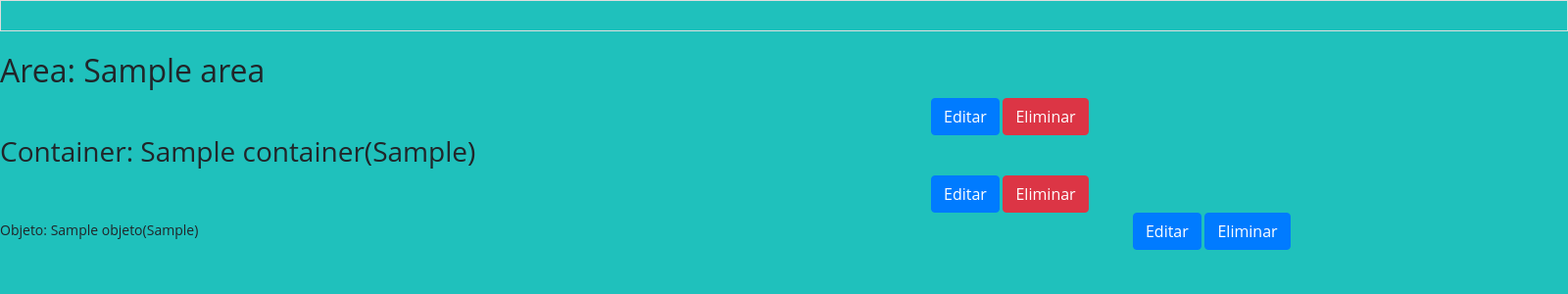
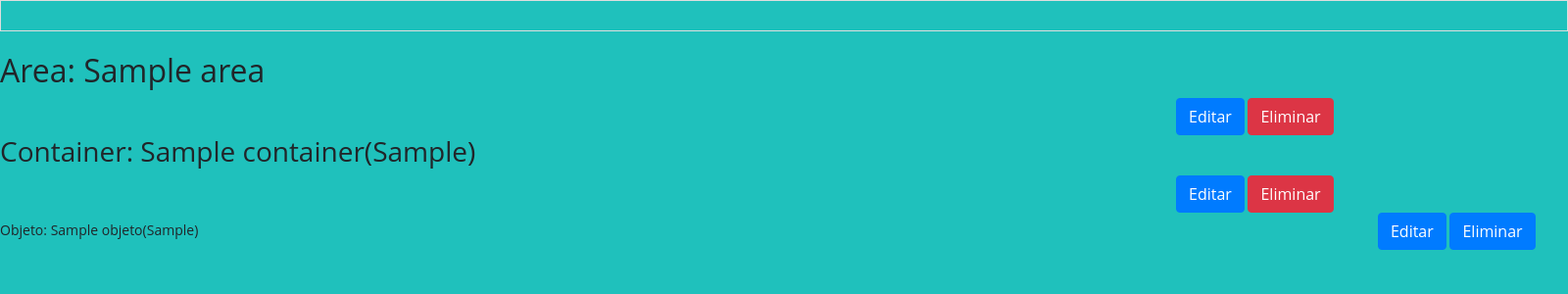
Before and after one commit to francobustos/inventory_1, a Django app: page / in a window 1600 px wide. Shown: the part 91-391 px from the top of the page at 98% size. Run offline with Django 3.2, Linux system fonts and the light colour scheme; a user stored in the database is signed in; tables that the repository leaves empty hold one stand-in row (values such as "Sample post"); parts of the project's set-up code (start-up, migrations or seed data) failed here and were passed over; some libraries are stand-ins or nearby versions.

Commit message:
Nada para comentar

```diff
--- a/inventory/static/inventory_app/index.css
+++ b/inventory/static/inventory_app/index.css
@@ -44,5 +44,5 @@ th, td {
 
 #Editar_href, #Elimiar_href{
 	position: relative;
-  left: 950px;
+  left: 1200px;
 }
--- a/inventory/templates/inventory_app/home.html
+++ b/inventory/templates/inventory_app/home.html
@@ -63,7 +63,7 @@
   <br>
   {% block content %}
   <div id="lista">
-    {% for area in areas %}
+		{% for area in areas %}
       <h2>Area: {{area.nombre}}</h2>
       <a class="btn btn-primary" href="{% url 'editar_area' area.id %}" id="Editar_href" >Editar</a> <a class="btn btn-danger" href="{% url 'eliminar_area' area.id %}" onclick="return confirmar()" id="Elimiar_href">Eliminar</a><br/>
 
```
